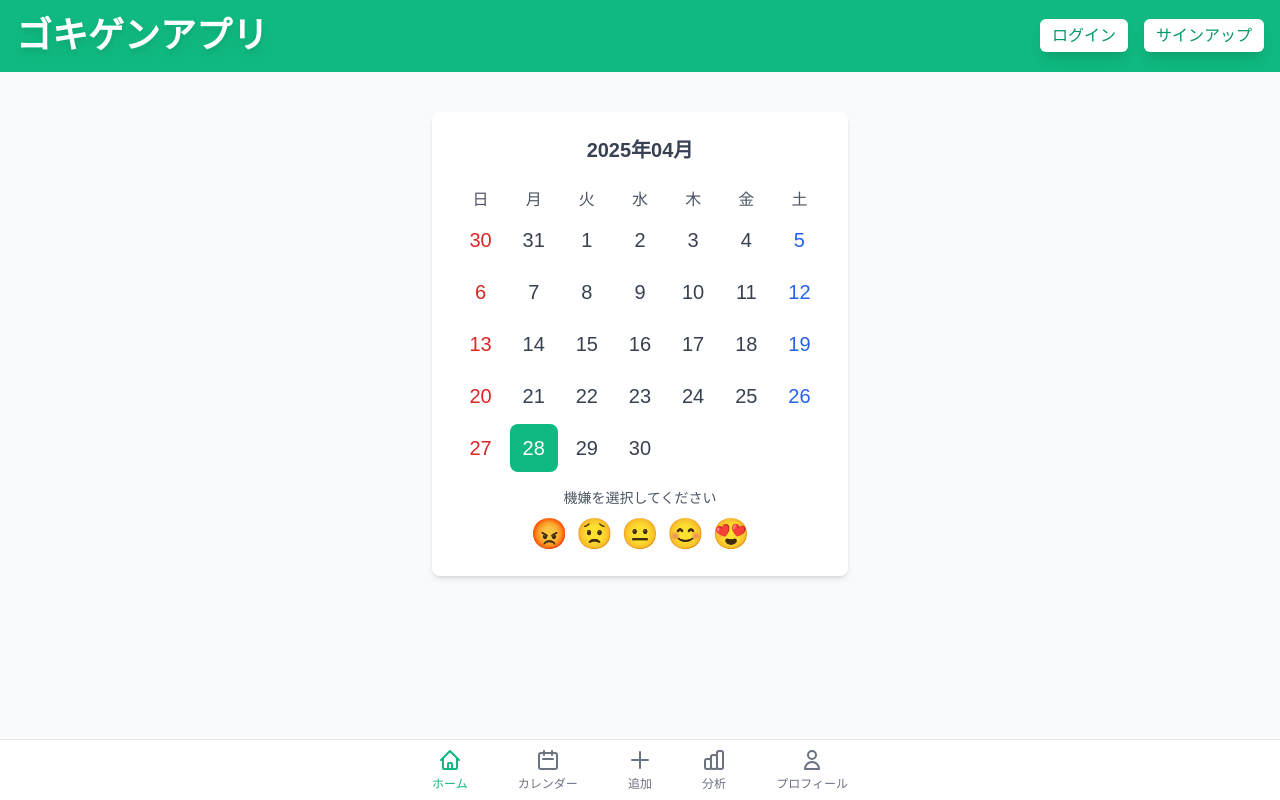
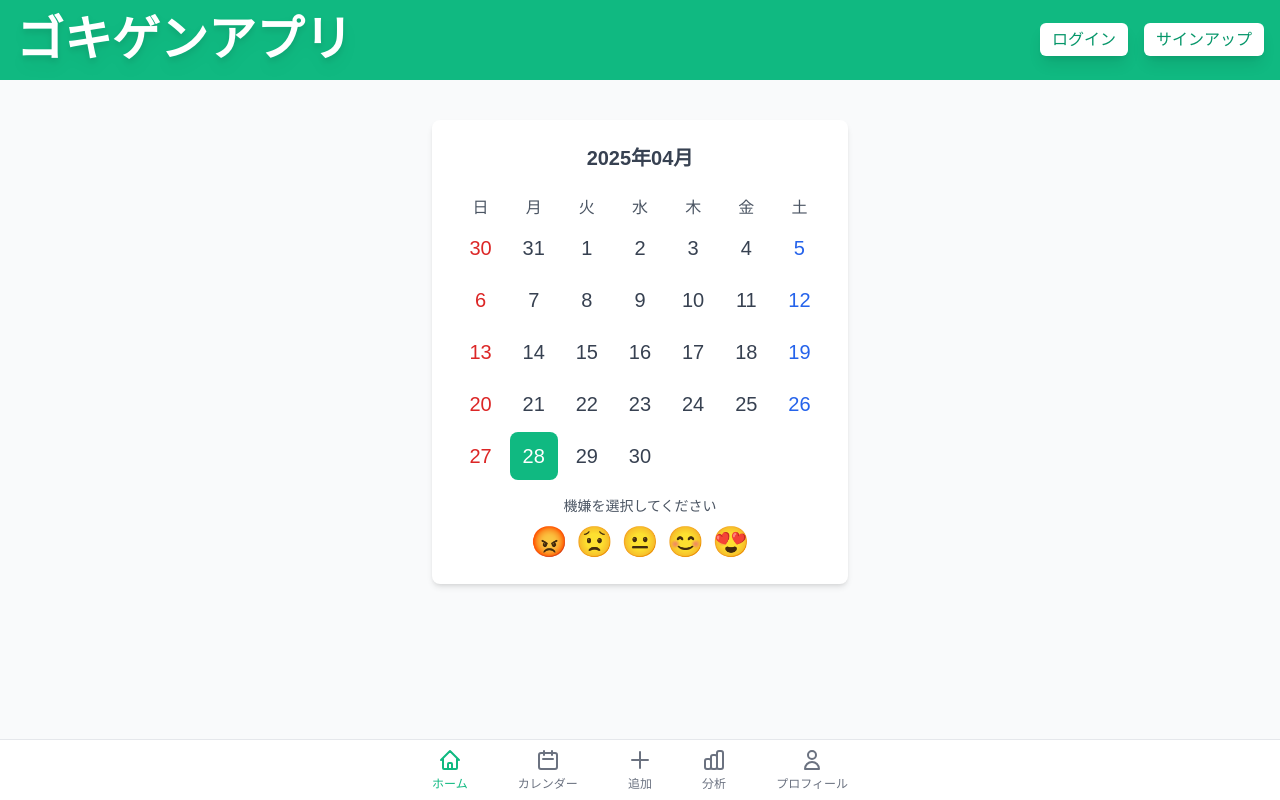
Before and after one commit to comsize-kawashima/gokigen-app, a Next.js app: page / in a window 1280 px wide. Built offline with nearby package versions, Linux system fonts and the light colour scheme; a web font is replaced by a local one.

Commit message:
[update]Navbarコンポーネントのスタイルを改善し、可読性を向上

```diff
--- a/components/navigation/Navbar.tsx
+++ b/components/navigation/Navbar.tsx
@@ -6,10 +6,12 @@ const Navbar: React.FC = () => {
     <header className="bg-emerald-500 p-4 text-white">
       <div className="container mx-auto flex justify-between items-center">
         <h1
-          className="text-2xl md:text-4xl font-bold text-white drop-shadow-lg"
-          style={{ fontFamily: "'Mochiy Pop One', sans-serif" }}
+          className="text-3xl md:text-5xl font-bold text-white drop-shadow-lg"
+          style={{ fontFamily: "'Nico Moji', sans-serif" }}
         >
-          <Link href="/">ゴキゲンアプリ</Link>
+          <Link href="/" onClick={() => window.location.reload()}>
+            ゴキゲンアプリ
+          </Link>
         </h1>
         <nav>
           <ul className="flex space-x-2 md:space-x-4">
```
